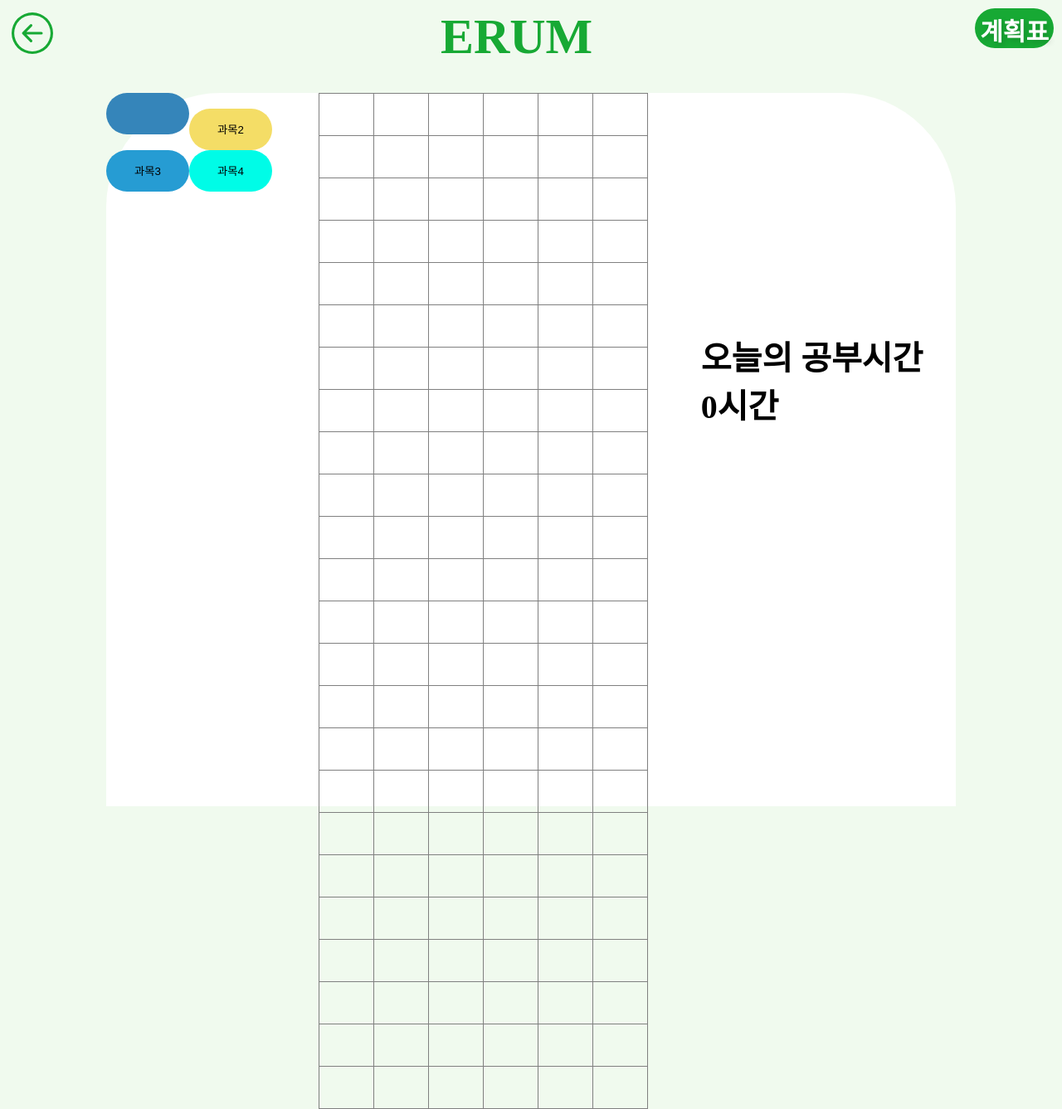
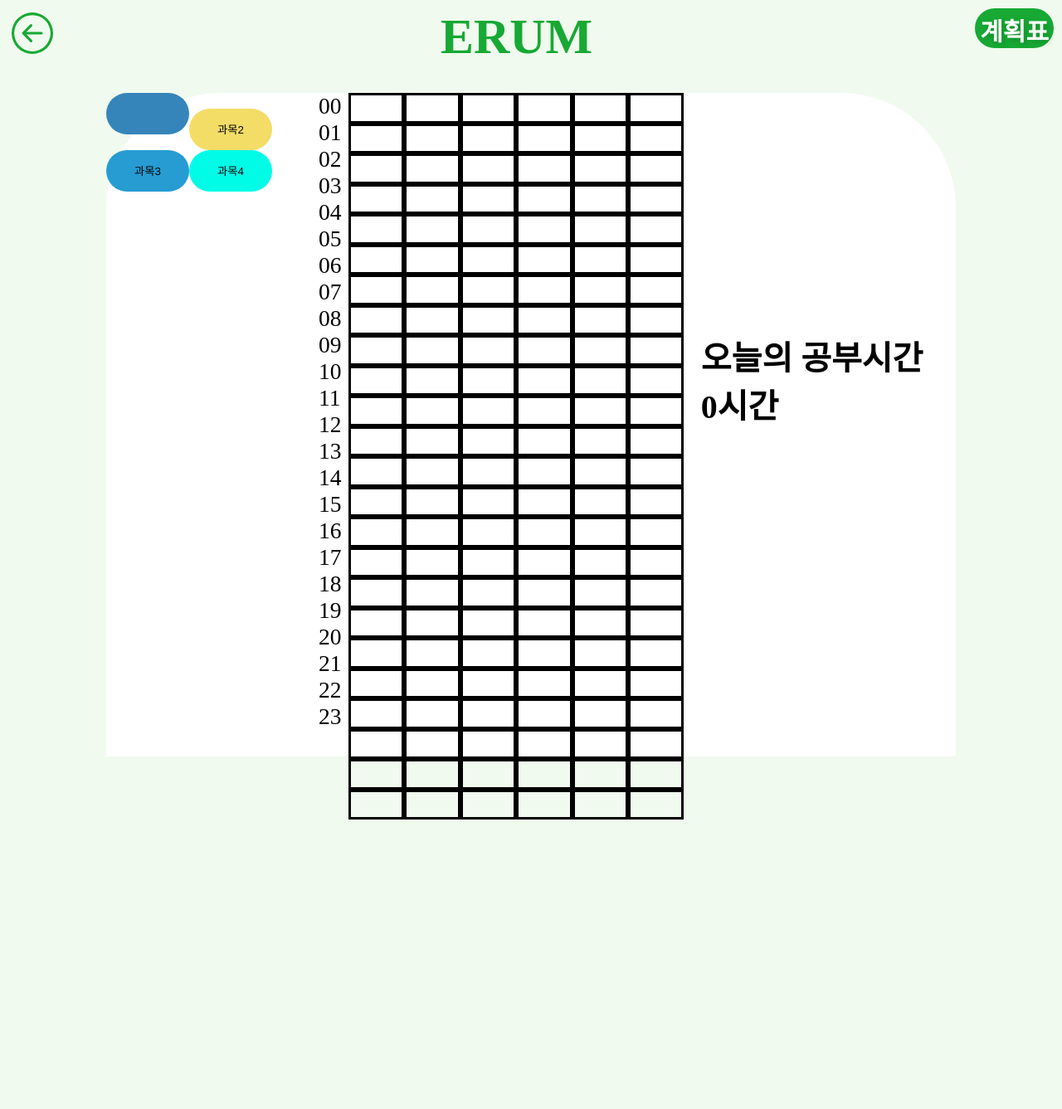
Before and after one commit to Team-PPSL/ERUM-Front-end, a React (Create React App) app in the folder project/: page /addtime in a window 1280 px wide. Shown: the whole page at 83% size. After the commit the page ends 988 px from the top, so only its background shows below. Built offline with nearby package versions, Linux system fonts and the light colour scheme.

Commit message:
컬러차트 완료

```diff
--- /dev/null
+++ b/project/src/api/GetAPI.js
@@ -0,0 +1 @@
+import axios from 'axios';
--- /dev/null
+++ b/project/src/api/PostAPI.js
@@ -0,0 +1 @@
+import axios from 'axios';
--- a/project/src/components/AddtimePage/AddtimePage.css
+++ b/project/src/components/AddtimePage/AddtimePage.css
@@ -48,24 +48,30 @@
 /* 중앙 */
 .container {
     width: 80%;
-    height: 1225px;
+    height: 860px;
     margin: 0 auto;
     border-radius: 138px 138px 0 0;
     background-color: white;
 }
 .first-box {
-    width: 30%;
-    height: 1225px;
+    width: 25%;
+    height: 860px;
     float: left;
+}
+.timelist-box {
+    width: 3.5%;
+    height: 860px;
+    float: left;
+    font-size: 30px;
 }
 .second-box {
     width: 40%;
-    height: 1225px;
+    height: 860px;
     float: left;
 }
 .third-box {
     width: 30%;
-    height: 1225px;
+    height:860px;
     float: left;
 }
 
--- a/project/src/components/AddtimePage/AddtimePage.js
+++ b/project/src/components/AddtimePage/AddtimePage.js
@@ -3,6 +3,7 @@ import { BsArrowLeftCircle } from 'react-icons/bs';
 import React, { useState } from 'react';
 import randomColor from 'randomcolor';
 import { Helmet } from 'react-helmet';
+import TimeTable from '../TimePage/TimeTable';
 
 const TimePage = () => {
   // 과목 이름 상태관리
@@ -27,7 +28,39 @@ const TimePage = () => {
     window.location.href = '/time';
   };
 
-  const number = 0;
+  // // 시간 테이블
+  // let t = 0;
+  // const timelist = [];
+  // while (t < 2400) {
+  //   timelist.push(t);
+  //   if ((t - 50) % 100 === 0) {
+  //     t += 50;
+  //   } else if (t - 50 === 0) {
+  //     t += 50;
+  //   } else {
+  //     t += 10;
+  //   }
+  // }
+
+  // const listItem = timelist.map((id) => (
+  //   <div
+  //     id={id}
+  //     style={{
+  //       width: '15%',
+  //       height: '30px',
+  //       borderColor: 'black',
+  //       borderStyle: 'solid',
+  //       float: 'left',
+  //     }}
+  //   ></div>
+  // ));
+
+  //기준 시간
+  const stdlist = [];
+  for (let std = 0; std < 24; std++) {
+    stdlist.push(('00' + std).slice(-2));
+  }
+  const stdItem = stdlist.map((num) => <div>{num}</div>);
 
   return (
     <>
@@ -105,205 +138,9 @@ const TimePage = () => {
             <span>과목4</span>
           </button>
         </div>
+        <div className="timelist-box">{stdItem}</div>
         <div className="second-box">
-          <table class="tg">
-            <thead>
-              <tr>
-                <td class="time-box"></td>
-                <td class="time-box"></td>
-                <td class="time-box"></td>
-                <td class="time-box"></td>
-                <td class="time-box"></td>
-                <td class="time-box"></td>
-              </tr>
-            </thead>
-            <tbody>
-              <tr>
-                <td class="time-box"></td>
-                <td class="time-box"></td>
-                <td class="time-box"></td>
-                <td class="time-box"></td>
-                <td class="time-box"></td>
-                <td class="time-box"></td>
-              </tr>
-              <tr>
-                <td class="time-box"></td>
-                <td class="time-box"></td>
-                <td class="time-box"></td>
-                <td class="time-box"></td>
-                <td class="time-box"></td>
-                <td class="time-box"></td>
-              </tr>
-              <tr>
-                <td class="time-box"></td>
-                <td class="time-box"></td>
-                <td class="time-box"></td>
-                <td class="time-box"></td>
-                <td class="time-box"></td>
-                <td class="time-box"></td>
-              </tr>
-              <tr>
-                <td class="time-box"></td>
-                <td class="time-box"></td>
-                <td class="time-box"></td>
-                <td class="time-box"></td>
-                <td class="time-box"></td>
-                <td class="time-box"></td>
-              </tr>
-              <tr>
-                <td class="time-box"></td>
-                <td class="time-box"></td>
-                <td class="time-box"></td>
-                <td class="time-box"></td>
-                <td class="time-box"></td>
-                <td class="time-box"></td>
-              </tr>
-              <tr>
-                <td class="time-box"></td>
-                <td class="time-box"></td>
-                <td class="time-box"></td>
-                <td class="time-box"></td>
-                <td class="time-box"></td>
-                <td class="time-box"></td>
-              </tr>
-              <tr>
-                <td class="time-box"></td>
-                <td class="time-box"></td>
-                <td class="time-box"></td>
-                <td class="time-box"></td>
-                <td class="time-box"></td>
-                <td class="time-box"></td>
-              </tr>
-              <tr>
-                <td class="time-box"></td>
-                <td class="time-box"></td>
-                <td class="time-box"></td>
-                <td class="time-box"></td>
-                <td class="time-box"></td>
-                <td class="time-box"></td>
-              </tr>
-              <tr>
-                <td class="time-box"></td>
-                <td class="time-box"></td>
-                <td class="time-box"></td>
-                <td class="time-box"></td>
-                <td class="time-box"></td>
-                <td class="time-box"></td>
-              </tr>
-              <tr>
-                <td class="time-box"></td>
-                <td class="time-box"></td>
-                <td class="time-box"></td>
-                <td class="time-box"></td>
-                <td class="time-box"></td>
-                <td class="time-box"></td>
-              </tr>
-              <tr>
-                <td class="time-box"></td>
-                <td class="time-box"></td>
-                <td class="time-box"></td>
-                <td class="time-box"></td>
-                <td class="time-box"></td>
-                <td class="time-box"></td>
-              </tr>
-              <tr>
-                <td class="time-box"></td>
-                <td class="time-box"></td>
-                <td class="time-box"></td>
-                <td class="time-box"></td>
-                <td class="time-box"></td>
-                <td class="time-box"></td>
-              </tr>
-              <tr>
-                <td class="time-box"></td>
-                <td class="time-box"></td>
-                <td class="time-box"></td>
-                <td class="time-box"></td>
-                <td class="time-box"></td>
-                <td class="time-box"></td>
-              </tr>
-              <tr>
-                <td class="time-box"></td>
-                <td class="time-box"></td>
-                <td class="time-box"></td>
-                <td class="time-box"></td>
-                <td class="time-box"></td>
-                <td class="time-box"></td>
-              </tr>
-              <tr>
-                <td class="time-box"></td>
-                <td class="time-box"></td>
-                <td class="time-box"></td>
-                <td class="time-box"></td>
-                <td class="time-box"></td>
-                <td class="time-box"></td>
-              </tr>
-              <tr>
-                <td class="time-box"></td>
-                <td class="time-box"></td>
-                <td class="time-box"></td>
-                <td class="time-box"></td>
-                <td class="time-box"></td>
-                <td class="time-box"></td>
-              </tr>
-              <tr>
-                <td class="time-box"></td>
-                <td class="time-box"></td>
-                <td class="time-box"></td>
-                <td class="time-box"></td>
-                <td class="time-box"></td>
-                <td class="time-box"></td>
-              </tr>
-              <tr>
-                <td class="time-box"></td>
-                <td class="time-box"></td>
-                <td class="time-box"></td>
-                <td class="time-box"></td>
-                <td class="time-box"></td>
-                <td class="time-box"></td>
-              </tr>
-              <tr>
-                <td class="time-box"></td>
-                <td class="time-box"></td>
-                <td class="time-box"></td>
-                <td class="time-box"></td>
-                <td class="time-box"></td>
-                <td class="time-box"></td>
-              </tr>
-              <tr>
-                <td class="time-box"></td>
-                <td class="time-box"></td>
-                <td class="time-box"></td>
-                <td class="time-box"></td>
-                <td class="time-box"></td>
-                <td class="time-box"></td>
-              </tr>
-              <tr>
-                <td class="time-box"></td>
-                <td class="time-box"></td>
-                <td class="time-box"></td>
-                <td class="time-box"></td>
-                <td class="time-box"></td>
-                <td class="time-box"></td>
-              </tr>
-              <tr>
-                <td class="time-box"></td>
-                <td class="time-box"></td>
-                <td class="time-box"></td>
-                <td class="time-box"></td>
-                <td class="time-box"></td>
-                <td class="time-box"></td>
-              </tr>
-              <tr>
-                <td class="time-box"></td>
-                <td class="time-box"></td>
-                <td class="time-box"></td>
-                <td class="time-box"></td>
-                <td class="time-box"></td>
-                <td class="time-box"></td>
-              </tr>
-            </tbody>
-          </table>
+          <TimeTable />
         </div>
         <div className="third-box">
           <div className="Addsubject-box">
--- a/project/src/components/MainPage/MainPage.js
+++ b/project/src/components/MainPage/MainPage.js
@@ -10,6 +10,7 @@ function MainPage() {
 
   const events = (e) => {
     window.location.href = '/time';
+    // 해당 날짜 서버에 보내기
   };
   return (
     <div className="app">
--- a/project/src/components/TimePage/TimePage.css
+++ b/project/src/components/TimePage/TimePage.css
@@ -48,30 +48,30 @@
 /* 중앙 */
 .container {
     width: 80%;
-    height: 860px;
+    height: 800px;
     margin: 0 auto;
     border-radius: 138px 138px 0 0;
     background-color: white;
 }
 .first-box {
     width: 25%;
-    height: 860px;
+    height: 800px;
     float: left;
 }
 .timelist-box {
     width: 3.5%;
-    height: 860px;
+    height: 800px;
     float: left;
-    font-size: 30px;
+    font-size: 27.5px;
 }
 .second-box {
     width: 40%;
-    height: 860px;
+    height: 800px;
     float: left;
 }
 .third-box {
     width: 30%;
-    height:860px;
+    height: 800px;
     float: left;
 }
 
@@ -88,35 +88,3 @@
     bottom: 40%;
     position: fixed;
 }
-.tg {
-    border-collapse:collapse;
-    border-spacing:0;
-}
-.tg td{
-    border-color:black;
-    border-style:solid;
-    border-width:1px;
-    font-family:Arial, sans-serif;
-    font-size:14px;
-    overflow:hidden;
-    padding:10px 5px;
-    word-break:normal;
-}
-.tg th{
-    border-color:#707070;
-    border-width:1px;
-    font-family:Arial, sans-serif;
-    font-size:14px;
-    font-weight:normal;
-    overflow:hidden;
-    padding:10px 5px;
-    word-break:normal;
-}
-.tg .time-box{
-    /* background-color: #f0faee; */
-    border-color:inherit;
-    text-align:left;
-    vertical-align:top;
-    width: 55px;
-    height: 30px;
-}
--- a/project/src/components/TimePage/TimeTable.js
+++ b/project/src/components/TimePage/TimeTable.js
@@ -1,19 +1,33 @@
 import React from 'react';
 
 const TimeTable = () => {
-  return (
-    <>
-      <div
-        style={{
-          width: '30px',
-          height: '30px',
-          borderWidth: '3px',
-          borderColor: 'black',
-          backgroundColor: 'pink',
-        }}
-      ></div>
-    </>
-  );
+  // 시간 테이블
+  let t = 0;
+  const timelist = [];
+  while (t < 2400) {
+    timelist.push(t);
+    if ((t - 50) % 100 === 0) {
+      t += 50;
+    } else if (t - 50 === 0) {
+      t += 50;
+    } else {
+      t += 10;
+    }
+  }
+
+  const listItem = timelist.map((id) => (
+    <div
+      id={id}
+      style={{
+        width: '15%',
+        height: '30.5px',
+        borderColor: 'black',
+        borderStyle: 'solid',
+        float: 'left',
+      }}
+    ></div>
+  ));
+  return <>{listItem}</>;
 };
 
 export default TimeTable;
```
Also changed, not shown: project/src/components/TimePage/Mymodal.jsx (+29 -0 lines), project/src/components/TimePage/TimePage.js (+3 -28 lines), project/src/components/TimePage/Mymodal.css (line endings or trailing spaces).
